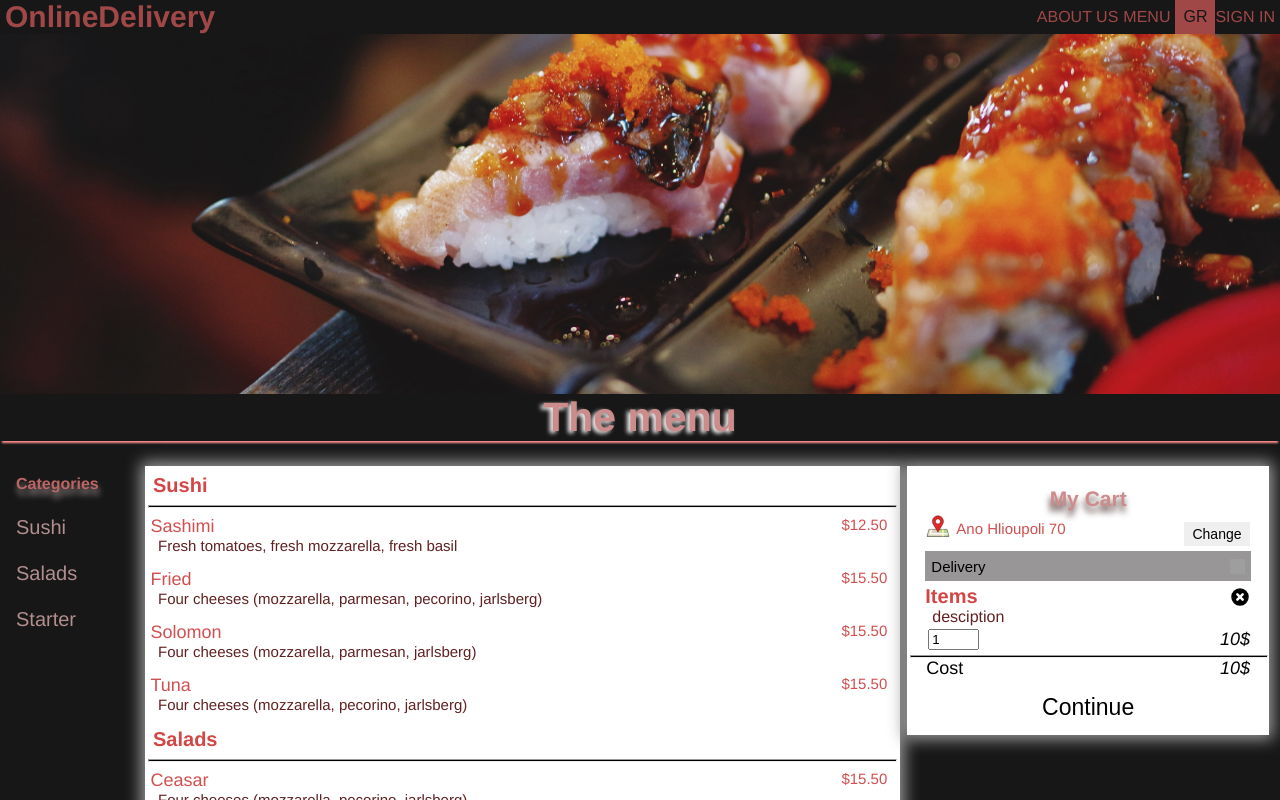
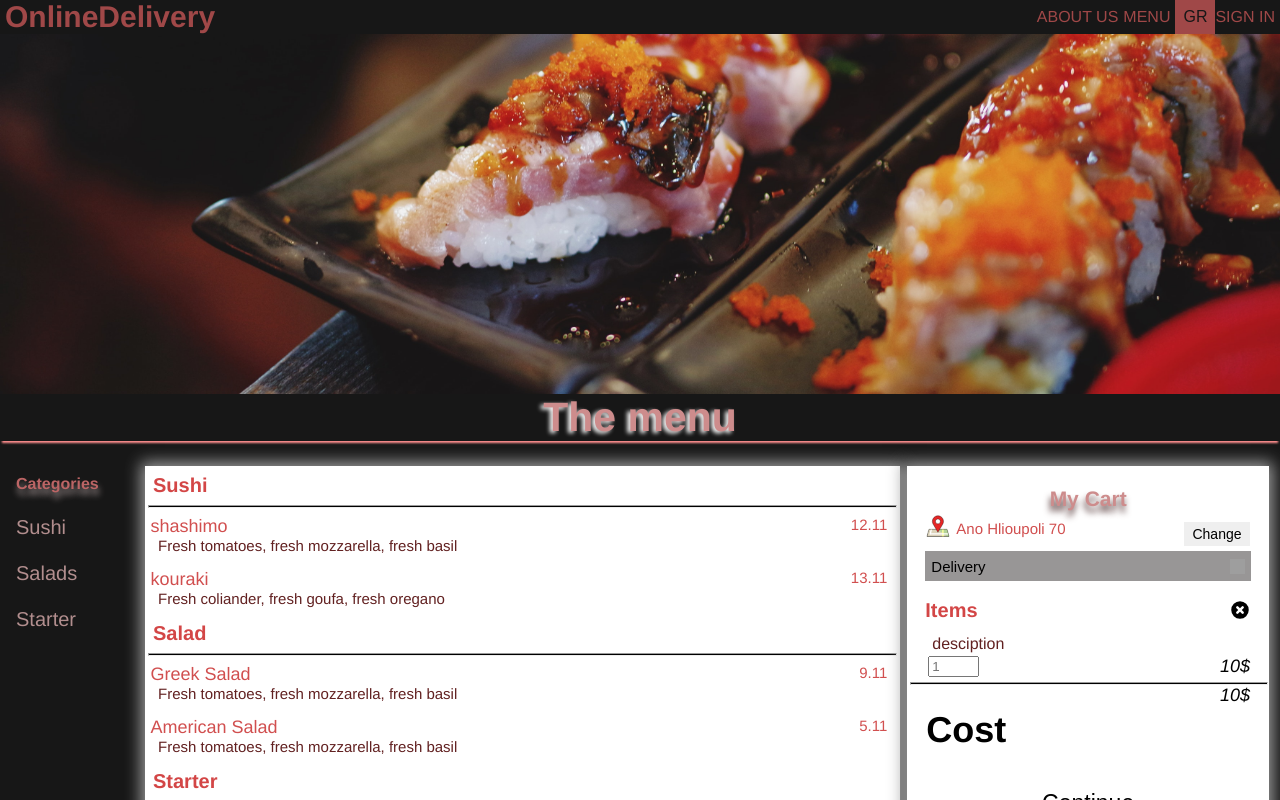
Before and after one commit to SavvasKia/Online-Delivery-Web-Aplication, a React (Create React App) app in the folder onlineDeliveryFrontent/: page /order in a window 1280 px wide. Shown: the top 800 px of the page. Built offline with nearby package versions, Linux system fonts and the light colour scheme; grey boxes are pictures that could not be loaded.

Commit message:
fix all warning and dynamic add products

```diff
--- a/onlineDeliveryFrontent/src/App.js
+++ b/onlineDeliveryFrontent/src/App.js
@@ -8,18 +8,18 @@ function App() {
   return (
     <BrowserRouter>
       <nav>
-        <a class="logo" href="/">OnlineDelivery</a>
-        <div class="headerright">
-          <a class="headerconfig" href="/#aboutus">ABOUT US</a>
-          <a class="headerconfig" href="/order">MENU</a>
-          <div class="dropdown">
-            <button class="dropbutton">GR</button>
-            <div class="dropdown-content">
+        <a className="logo" href="/">OnlineDelivery</a>
+        <div className="headerright">
+          <a className="headerconfig" href="/#aboutus">ABOUT US</a>
+          <a className="headerconfig" href="/order">MENU</a>
+          <div className="dropdown">
+            <button className="dropbutton">GR</button>
+            <div className="dropdown-content">
               <a href="">Greek</a>
               <a href="">English</a>
             </div>
           </div>
-          <a class="headerconfig" href="/signin">SIGN IN</a>
+          <a className="headerconfig" href="/signin">SIGN IN</a>
         </div>
       </nav>
       <Switch>
--- /dev/null
+++ b/onlineDeliveryFrontent/src/data.js
@@ -0,0 +1,79 @@
+const data = {
+    menu: [
+        {
+            id:'Sushi',
+            staff: [
+                {
+                    name: 'shashimo',
+                    price: '12.11',
+                    description: 'Fresh tomatoes, fresh mozzarella, fresh basil'
+                },
+                {
+                    name: 'kouraki',
+                    price: '13.11',
+                    description: 'Fresh coliander, fresh goufa, fresh oregano'
+                }
+            ]
+        },
+        {
+            id:'Salad',
+            staff: [
+                {
+                name: 'Greek Salad',
+                price: '9.11',
+                description: 'Fresh tomatoes, fresh mozzarella, fresh basil'
+                },{
+                    name: 'American Salad',
+                    price: '5.11',
+                    description: 'Fresh tomatoes, fresh mozzarella, fresh basil'
+                }
+            ]
+        },
+        {
+            id:'Starter',
+            staff: [
+                {
+                name: 'Tzatziki',
+                price: '6.11',
+                description: 'Fresh tomatoes, fresh mozzarella, fresh basil'
+                },{
+                    name: 'Greek Skordalia',
+                    price: '5.11',
+                    description: 'Fresh tomatoes, fresh mozzarella, fresh basil'
+                 }
+            ]
+        },
+    ],
+
+}
+
+export default data;
+/*
+
+    <div id="Salads">
+                        <header><b>Salads</b></header><hr/>
+                    </div>
+                    <div id="Starters">
+
+                    </div>
+    <h1>Ceasar <span>$15.50</span></h1>
+    <p>Four cheeses (mozzarella, pecorino, jarlsberg)</p>
+
+    <h1>Greek <span>$15.50</span></h1>
+    <p>Four cheeses (mozzarella, pecorino, jarlsberg)</p>
+
+    <h1>Green <span>$15.50</span></h1>
+    <p>Four cheeses (mozzarella, pecorino, jarlsberg)</p>
+</div>
+
+    <header><b>Starters</b></header><hr/>
+    <h1>French Fries <span>$15.50</span></h1>
+    <p>Four cheeses (mozzarella, pecorino, jarlsberg)</p>
+
+    <h1>Pork belly <span>$15.50</span></h1>
+    <p>Four cheeses (mozzarella, pecorino, jarlsberg)</p>
+
+    <h1>Imami <span>$15.50</span></h1>
+    <p>Four cheeses (mozzarella, pecorino, jarlsberg)</p>
+</div>
+*/
--- a/onlineDeliveryFrontent/src/index.css
+++ b/onlineDeliveryFrontent/src/index.css
@@ -173,7 +173,7 @@ a.logo {
   margin-top: 4px;
 }
 
-.about-us h {
+.about-us h1 {
   display: inline-block;
 }
 
@@ -194,7 +194,7 @@ a.logo {
   margin-top: 0px;
 }
 
-.description h {
+.description h1 {
   margin-right: auto;
   margin-left: 10px;
   margin-top: -35px;
@@ -287,20 +287,20 @@ li::marker {
   text-shadow: -3px 2px 4px #fefefe;
 }
 
-.row-of-menu {
+.categories {
   min-width: 10%;
   margin-left: 16px;
   margin-right: 1px;
   margin-top: 14px;
 }
 
-.row-of-menu > header {
+.categories > header {
   font-size: 16px;
   color: rgb(188 101 101);
   text-shadow: 1px 6px 6px #9b8d8d;
 }
 
-.row-of-menu > a {
+.categories > a {
   font-size: 20px;
   color: rgb(178 142 142);
   margin: 1%;
@@ -496,7 +496,7 @@ li::marker {
   margin-bottom: 0px;
 }
 
-.item h {
+.item h1 {
   margin-left: -17px;
   color: #d34646;
   font-size: 20px;
--- a/onlineDeliveryFrontent/src/screens/HomeScreen.js
+++ b/onlineDeliveryFrontent/src/screens/HomeScreen.js
@@ -17,7 +17,7 @@ export default function HomeScreen (){
             <div className="about-us" id="aboutus">
                 <div className="text-header">
                     <div className="description">
-                <h>About us<hr/></h>
+                    <h1>About us<hr/></h1>
                     <p>An idea became reality</p>
                     </div>
                     <div>
@@ -29,13 +29,13 @@ export default function HomeScreen (){
                     <img src={shop}/>
                     </div>
                     <div className="description">
-                <h>Our location<hr/></h>
+                    <h1>Our location<hr/></h1>
                     <p>The restaurant is located </p>
                     </div>
                 </div>
                 <div className="text-header">
                     <div className="description">
-                <h>Our Menu<hr/></h>
+                    <h1>Our Menu<hr/></h1>
                     <p>Japanese Chinese staff with modern notes.</p>
                     </div>
                     <div>
--- a/onlineDeliveryFrontent/src/screens/Order.js
+++ b/onlineDeliveryFrontent/src/screens/Order.js
@@ -2,99 +2,75 @@ import React from 'react';
 import locationImage from '../images/location_icon.svg';
 import cancelIcon from '../images/Icons8-Ios7-Arrows-Forward.ico';
 import sushi from '../images/backgroundImage.jpg';
+import data from '../data';
 
 export default function Order (){
     return (
-        <div class="main-container">
-            <main class="order">
+        <div className="main-container">
             <div className="image">
                 <img src={sushi}/>
             </div>
             <header className="main-header"><b>The menu</b></header>
-                <div class="onlineDeliver-menu-container" id="menu">
-                    <div class="row-of-menu">
+            <div className="onlineDeliver-menu-container">
+                <div className="categories">
                     <header><b>Categories</b></header>
-                        <a href="javascript:void(0)" onclick="openMenu(event, 'Sushi');" id="myLink">
-                            <div class="">Sushi</div>
+                    <a href="#"  id="myLink">
+                        <div className="">Sushi</div>
                     </a>
-                        <a href="javascript:void(0)" onclick="openMenu(event, 'Salads');">
-                            <div class="">Salads</div>
+                    <a href="#" >
+                        <div className="">Salads</div>
                     </a>
-                        <a href="javascript:void(0)" onclick="openMenu(event, 'Starter');">
-                        <div class="">Starter</div>
+                    <a href="#">
+                        <div className="">Starter</div>
                     </a>
                 </div>
-                <div class="menu-specific">
-                <div id="Sushi">
-                    <header><b>Sushi</b></header><hr/>
-                    <h1>Sashimi<span>$12.50</span></h1>
-                    <p>Fresh tomatoes, fresh mozzarella, fresh basil</p>
-
-                    <h1>Fried<span>$15.50</span></h1>
-                    <p>Four cheeses (mozzarella, parmesan, pecorino, jarlsberg)</p>
-
-                    <h1>Solomon<span>$15.50</span></h1>
-                    <p>Four cheeses (mozzarella, parmesan, jarlsberg)</p>
-
-                    <h1>Tuna<span>$15.50</span></h1>
-                    <p>Four cheeses (mozzarella, pecorino, jarlsberg)</p>
-
+            <div className="menu-specific">
+                {(data["menu"].map((list) => (
+                    <div key={list.id}>
+                        <header><b>{list.id}</b></header><hr/>
+                        {
+                            list.staff.map(element => (
+                                <div key={element.name}>
+                                    <h1>{element.name}<span>{element.price}</span></h1>
+                                    <p>{element.description}</p>
                                 </div>
-                <div id="Salads">
-                    <header><b>Salads</b></header><hr/>
-                    <h1>Ceasar <span>$15.50</span></h1>
-                    <p>Four cheeses (mozzarella, pecorino, jarlsberg)</p>
-
-                    <h1>Greek <span>$15.50</span></h1>
-                    <p>Four cheeses (mozzarella, pecorino, jarlsberg)</p>
-
-                    <h1>Green <span>$15.50</span></h1>
-                    <p>Four cheeses (mozzarella, pecorino, jarlsberg)</p>
+                                ))
+                        }
                     </div>
-                <div id="Starters">
-                    <header><b>Starters</b></header><hr/>
-                    <h1>French Fries <span>$15.50</span></h1>
-                    <p>Four cheeses (mozzarella, pecorino, jarlsberg)</p>
-
-                    <h1>Pork belly <span>$15.50</span></h1>
-                    <p>Four cheeses (mozzarella, pecorino, jarlsberg)</p>
-
-                    <h1>Imami <span>$15.50</span></h1>
-                    <p>Four cheeses (mozzarella, pecorino, jarlsberg)</p>
+                    )
+                ))}
             </div>
-                </div>
-                <div class="cart">
+            <div className="cart">
             <h1><b>My Cart</b></h1>
-                <div class="location">
+            <div className="location">
                 <div>
                 <img src={locationImage} />
                 <p>Ano Hlioupoli 70</p>
                 </div>
-                    <button type="button" class="locationChange" onclick="alert('Underconstruction')">Change</button>
+                <button type="button" className="locationChange" onClick={()=>{ alert('alert'); }}>Change</button>
             </div>
-                <button type="button" class="deliverChange" onclick="alert('Underconstruction')">Delivery<img src={cancelIcon} /> </button>
-                <button type="button" class="dropdownDeliverChange" onclick="alert('Underconstruction')">Delivery</button>
-                <button type="button" class="dropdownDeliverChange" onclick="alert('Underconstruction')">Takeaway</button>
-                <div class="items">
-                    <div class="item">
-                    <h>Items</h>
-                    <button type="button" class="cancelItem" onclick="alert('Underconstruction')"></button>
+            <button type="button" className="deliverChange" onClick={()=>{ alert('alert'); }}>Delivery<img src={cancelIcon} /> </button>
+            <button type="button" className="dropdownDeliverChange" onClick={()=>{ alert('alert'); }}>Delivery</button>
+            <button type="button" className="dropdownDeliverChange" onClick={()=>{ alert('alert'); }}>Takeaway</button>
+            <div className="items">
+                <div className="item">
+                <h1>Items</h1>
+                <button type="button" className="cancelItem" onClick={()=>{ alert('alert'); }}></button>
                 </div>
                 <p>desciption</p>
-                    <div class="itemsCostAndQuantity">
-                    <input type="number" id="quantity" name="quantity" min="1" max="10" value="1"/>
+                <div className="itemsCostAndQuantity">
+                <input type="number" id="quantity" name="quantity" min="1" max="10" placeholder="1"/>
                 <var>10$</var>
                 </div>
             </div>
-                <hr class="split"/>
-                <div class="costSum">
-                    <h>Cost</h>
+            <hr className="split"/>
+            <div className="costSum">
+                <h1>Cost</h1>
                 <var>10$</var>
             </div>
-                <button type="button" class="submitDelivery" onclick="alert('Underconstruction')">Continue</button>
+            <button type="button" className="submitDelivery" onClick={()=>{ alert('alert'); }}>Continue</button>
             </div>
             </div>
-            </main>
         </div>
     );
 }
```
Also changed, not shown: onlineDeliveryFrontent/src/screens/SignIn.js (+13 -13 lines). Lines whose indentation alone changed are shown as unchanged.
